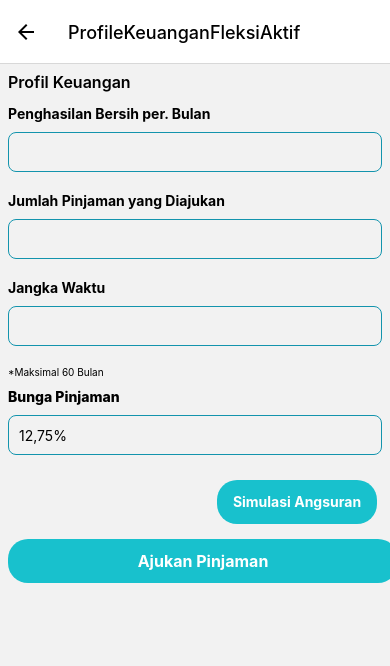
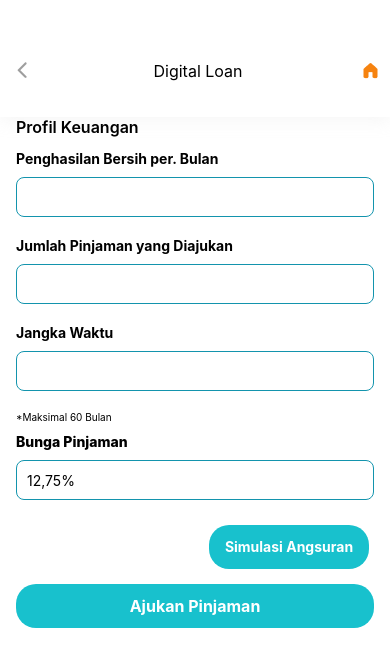
Before and after one commit to ascaryaaa/react-native-spring-boot-angular-loan, a React Native app in the folder mobile-side/: screen /ProfileKeuanganFleksiAktif in a window 390 px wide. Shown: the top 666 px of the page. Built offline with nearby package versions, Linux system fonts and the light colour scheme.

Commit message:
nambah home dan bni fleksi

```diff
--- a/mobile-side/App.js
+++ b/mobile-side/App.js
@@ -215,6 +215,7 @@ export default function App() {
             component={DataPemohon}
             options={{
               headerTintColor: "black",
+              headerShown: false,
               headerStyle: {
                 backgroundColor: "#FFFFFF",
                 shadowOpacity: 0,
@@ -227,6 +228,7 @@ export default function App() {
             component={ProfileKeuanganGriya}
             options={{
               headerTintColor: "black",
+              headerShown: false,
               headerStyle: {
                 backgroundColor: "#FFFFFF",
                 shadowOpacity: 0,
@@ -239,6 +241,7 @@ export default function App() {
             component={ProfileKeuanganFleksiAktif}
             options={{
               headerTintColor: "black",
+              headerShown: false,
               headerStyle: {
                 backgroundColor: "#FFFFFF",
                 shadowOpacity: 0,
--- a/mobile-side/src/components/HomeFeatures.jsx
+++ b/mobile-side/src/components/HomeFeatures.jsx
@@ -4,7 +4,7 @@ const HomeFeatures = ({ navigation }) => {
   return (
     <View style={styles.container}>
       <View style={styles.atas}>
-        <View style={styles.features}>
+        <View style={styles.featuresKiri}>
           <TouchableOpacity>
             <Image
               source={require("../../../mobile-side/src/assets/icon_ewallet.png")}
@@ -32,7 +32,7 @@ const HomeFeatures = ({ navigation }) => {
           </TouchableOpacity>
           <Text style={{ fontSize: 12 }}>Pembayaran</Text>
         </View>
-        <View style={styles.features}>
+        <View style={styles.featuresKanan}>
           <TouchableOpacity>
             <Image
               source={require("../../../mobile-side/src/assets/icon_pembelian.png")}
@@ -44,7 +44,7 @@ const HomeFeatures = ({ navigation }) => {
       </View>
       {/* ============================================ */}
       <View style={styles.tengah}>
-        <View style={styles.features}>
+        <View style={styles.featuresKiri}>
           <TouchableOpacity>
             <Image
               source={require("../../../mobile-side/src/assets/icon_investasi.png")}
@@ -72,7 +72,7 @@ const HomeFeatures = ({ navigation }) => {
           </TouchableOpacity>
           <Text style={{ fontSize: 12 }}>Digital Loan</Text>
         </View>
-        <View style={styles.features}>
+        <View style={styles.featuresKanan}>
           <TouchableOpacity>
             <Image
               source={require("../../../mobile-side/src/assets/icon_lifeGoals.png")}
@@ -84,7 +84,7 @@ const HomeFeatures = ({ navigation }) => {
       </View>
       {/* ===================================== */}
       <View style={styles.tengah}>
-        <View style={styles.features}>
+        <View style={styles.featuresKiri}>
           <TouchableOpacity>
             <Image
               source={require("../../../mobile-side/src/assets/icon_dikado.png")}
@@ -112,7 +112,7 @@ const HomeFeatures = ({ navigation }) => {
           </TouchableOpacity>
           <Text style={{ fontSize: 12 }}>Rekeningku</Text>
         </View>
-        <View style={styles.features}>
+        <View style={styles.featuresKanan}>
           <TouchableOpacity>
             <Image
               source={require("../../../mobile-side/src/assets/icon_menuLain.png")}
@@ -134,15 +134,27 @@ const styles = StyleSheet.create({
     alignItems: "center",
     // backgroundColor: "yellow",
     width: 90,
+    // backgroundColor: "pink"
+  },
+  featuresKiri: {
+    alignItems: "center",
+    paddingRight: 12,
+    // backgroundColor: "pink"
+  },
+  featuresKanan: {
+    alignItems: "center",
+    paddingLeft:12
+    // backgroundColor: "pink"
   },
   atas: {
     flexDirection: "row",
-    justifyContent: "space-between",
+    justifyContent: 'space-between',
+    resizeMode: "stretch"
   },
   tengah: {
     // backgroundColor: "red",
     flexDirection: "row",
-    justifyContent: "space-between",
+    justifyContent: 'space-between',
     marginTop: 20,
   },
 });
--- a/mobile-side/src/components/ModalAwal.jsx
+++ b/mobile-side/src/components/ModalAwal.jsx
@@ -26,7 +26,7 @@ const ModalAwal = ({}) => {
   const handleLogin = async () => {
     try {
       const response = await axios.post(
-        "http://192.168.22.140:8083/rest/auth/login-account",
+        "http://192.168.209.204:8083/rest/auth/login-account",
 
         {
           username,
--- a/mobile-side/src/screens/DataPemohon.jsx
+++ b/mobile-side/src/screens/DataPemohon.jsx
@@ -1,10 +1,17 @@
-import React, { useState } from 'react';
-import { View, TextInput, Text, StyleSheet, TouchableOpacity, ScrollView} from 'react-native';
-import Buttonjk from '../components/Buttonjk';
-import Bniaddress from '../components/Bniaddress';
+import React, { useState } from "react";
+import {
+  View,
+  TextInput,
+  Text,
+  Image,
+  StyleSheet,
+  TouchableOpacity,
+  ScrollView,
+} from "react-native";
+import Buttonjk from "../components/Buttonjk";
+import Bniaddress from "../components/Bniaddress";
 
-const DataPemohon = ({navigation}) => {
-
+const DataPemohon = ({ navigation }) => {
   const [inputData, setInputData] = useState({
     nama: " ",
     nik: " ",
@@ -19,40 +26,66 @@ const DataPemohon = ({navigation}) => {
   });
 
   return (
-        <ScrollView style={styles.container}>
+    <View style={styles.bg}>
+      <View style={styles.shadow}>
+        <View style={styles.navbar}>
+          <TouchableOpacity onPress={() => navigation.navigate("Home")}>
+            <Image
+              source={require("../../../mobile-side/src/assets/Icon_leftarrow.png")}
+            />
+          </TouchableOpacity>
+          <Text style={{ fontSize: 16 }}>Digital Loan</Text>
+          <Image
+            source={require("../../../mobile-side/src/assets/Icon_homeorg.png")}
+          />
+        </View>
+      </View>
+      <View style={styles.container}>
+        <ScrollView>
           <View>
             <Text style={styles.text}>Nama Lengkap (Sesuai KTP)</Text>
             <TextInput
               style={styles.input}
               placeholder="Nama Lengkap"
               value={inputData.nama}
-                    onChangeText={(text) => setInputData({...inputData, nama: text})}
+              onChangeText={(text) =>
+                setInputData({ ...inputData, nama: text })
+              }
             />
             <Text style={styles.text}>NIK</Text>
             <TextInput
               style={styles.input}
               placeholder="NIK"
+              keyboardType="numeric"
               value={inputData.nik}
-                    onChangeText={(number) => setInputData({...inputData, nik: number})}
+              onChangeText={(number) =>
+                setInputData({ ...inputData, nik: number })
+              }
             />
             <Text style={styles.text}>Jenis Kelamin</Text>
-                <Buttonjk/>
-                <View style={{flexDirection: 'row', top: 5}}>
-                    <Text style={{flex: 1, textAlign: 'auto', fontWeight: '800'}}>Tempat Lahir</Text>
-                    <Text style={{flex: 1, fontWeight: '800'}}>Tanggal Lahir</Text>
+            <Buttonjk />
+            <View style={{ flexDirection: "row", top: 5 }}>
+              <Text style={{ flex: 1, textAlign: "auto", fontWeight: "800" }}>
+                Tempat Lahir
+              </Text>
+              <Text style={{ flex: 1, fontWeight: "800" }}>Tanggal Lahir</Text>
             </View>
-                <View style={{flexDirection: 'row'}}>
+            <View style={{ flexDirection: "row" }}>
               <TextInput
                 style={styles.input1}
                 placeholder="Tempat Lahir"
                 value={inputData.tempatLahir}
-                        onChangeText={(text) => setInputData({...inputData, tempatLahir: text})}
+                onChangeText={(text) =>
+                  setInputData({ ...inputData, tempatLahir: text })
+                }
               />
               <TextInput
                 style={styles.input2}
                 placeholder="Tanggal Lahir"
                 value={inputData.tanggalLahir}
-                        onChangeText={(text) => setInputData({...inputData, tempatLahir: text})}
+                onChangeText={(text) =>
+                  setInputData({ ...inputData, tempatLahir: text })
+                }
               />
             </View>
             <Text style={styles.text}>Alamat (Sesuai KTP)</Text>
@@ -60,63 +93,109 @@ const DataPemohon = ({navigation}) => {
               style={styles.input}
               placeholder="Alamat"
               value={inputData.alamat}
-                    onChangeText={(text) => setInputData({...inputData, alamat: text})}
+              onChangeText={(text) =>
+                setInputData({ ...inputData, alamat: text })
+              }
             />
             <Text style={styles.text}>Kode Pos</Text>
             <TextInput
               style={styles.input}
               placeholder="Kode Pos"
               value={inputData.kodePos}
-                    onChangeText={(text) => setInputData({...inputData, kodePos: text})}
+              onChangeText={(text) =>
+                setInputData({ ...inputData, kodePos: text })
+              }
             />
             <Text style={styles.text}>Kelurahan</Text>
             <TextInput
               style={styles.input}
               placeholder="Kelurahan"
               value={inputData.kelurahan}
-                    onChangeText={(text) => setInputData({...inputData, kelurahan: text})}
+              onChangeText={(text) =>
+                setInputData({ ...inputData, kelurahan: text })
+              }
             />
             <Text style={styles.text}>Kecamatan</Text>
             <TextInput
               style={styles.input}
               placeholder="Kecamatan"
               value={inputData.kecamatan}
-                    onChangeText={(text) => setInputData({...inputData, kecamatan: text})}
+              onChangeText={(text) =>
+                setInputData({ ...inputData, kecamatan: text })
+              }
             />
             <Text style={styles.text}>NPWP</Text>
             <TextInput
               style={styles.input}
               placeholder="NPWP"
               value={inputData.npwp}
-                    onChangeText={(number) => setInputData({...inputData, npwp: number})}
+              onChangeText={(number) =>
+                setInputData({ ...inputData, npwp: number })
+              }
             />
             <Text style={styles.text}>Unit Kerja BNI Terdekat</Text>
             <View style={styles.input}>
-                    <Bniaddress/>
+              <Bniaddress />
             </View>
-                <TouchableOpacity style={styles.button} onPress={() => navigation.navigate('KetentuanFleksiAktif')}>
-                    <Text style={{alignSelf: 'center', paddingTop: 8, color: 'white', fontWeight: '900'}}>Selanjutnya</Text>
+            <TouchableOpacity
+              style={styles.button}
+              onPress={() => navigation.navigate("KetentuanFleksiAktif")}
+            >
+              <Text
+                style={{
+                  alignSelf: "center",
+                  paddingTop: 8,
+                  color: "white",
+                  fontWeight: "900",
+                }}
+              >
+                Selanjutnya
+              </Text>
             </TouchableOpacity>
           </View>
         </ScrollView>
+      </View>
+    </View>
   );
 };
 export default DataPemohon;
 
 const styles = StyleSheet.create({
   container: {
-    flex:1,
-    margin: 10,
+    flex: 1,
+    marginHorizontal: 16,
+  },
+  bg: {
+    backgroundColor: "white",
+    height: "100%",
+    width: "100%",
+  },
+  navbar: {
+    flexDirection: "row",
+    alignItems: "center",
+    justifyContent: "space-between",
+    width: "100%",
+    verticalAlign: "top",
+    paddingTop: 60,
+    padding: 12,
+    backgroundColor: "#FFF",
+    marginBottom: 24,
+  },
+  shadow: {
+    shadowColor: "#ddd",
+    shadowOffset: { width: 0, height: 4 },
+    shadowOpacity: 0.25,
+    shadowRadius: 15,
   },
   button: {
     padding: 5,
     margin: 5,
-    alignSelf:'flex-end',
-    marginLeft:80,
-    backgroundColor:'#18C1CD',
-    borderRadius:20,
-    width:130,
-    height:44,
+    alignSelf: "flex-end",
+    marginLeft: 80,
+    backgroundColor: "#18C1CD",
+    borderRadius: 20,
+    width: 130,
+    height: 44,
   },
   input: {
     width: "100%",
@@ -139,7 +218,7 @@ input1: {
     borderRadius: 8,
     borderColor: "#1394AD",
     borderWidth: 1,
-    height:37,
+    height: 37,
     width: 120,
   },
   input2: {
@@ -151,11 +230,10 @@ input2: {
     paddingHorizontal: 10,
     borderRadius: 8,
     borderColor: "#1394AD",
-    height:37,
     width: 120,
-    marginLeft: 75,
+    marginLeft: 60,
   },
   text: {
-    fontWeight: '700',
+    fontWeight: "700",
   },
 });
--- a/mobile-side/src/screens/Home.jsx
+++ b/mobile-side/src/screens/Home.jsx
@@ -33,7 +33,7 @@ const Home = ({ navigation }) => {
   );
 
   return (
-    <View>
+    <View style={styles.bg}>
       <View style={styles.container}>
         <ScrollView>
           <View style={styles.header}>
@@ -123,10 +123,15 @@ const Home = ({ navigation }) => {
 const styles = StyleSheet.create({
   container: {
     // alignItems: "center",
-    marginHorizontal: 20,
+    marginHorizontal: 16,
     marginTop: 40,
     height: "100%",
-    // backgroundColor: "red",
+    backgroundColor: "red"
+  },
+  bg: {
+    backgroundColor: "white",
+    height: "100%",
+    width: "100%"
   },
   header: {
     flexDirection: "row",
--- a/mobile-side/src/screens/ProfileKeuanganFleksiAktif.jsx
+++ b/mobile-side/src/screens/ProfileKeuanganFleksiAktif.jsx
@@ -1,9 +1,15 @@
 import { useState } from "react";
-import { StyleSheet, View, Text, TextInput, TouchableOpacity } from "react-native";
+import {
+  StyleSheet,
+  View,
+  Text,
+  TextInput,
+  Image,
+  TouchableOpacity,
+} from "react-native";
 import { ScrollView } from "react-native-gesture-handler";
 
-const ProfileKeuanganFleksiAktif = ({navigation}) => {
-
+const ProfileKeuanganFleksiAktif = ({ navigation }) => {
   const [inputData, setInputData] = useState({
     penghasilanBersih: " ",
     jumlahPinjaman: " ",
@@ -11,7 +17,11 @@ const ProfileKeuanganFleksiAktif = ({navigation}) => {
   });
 
   const data = [
-        { id: 1, title: "Penghasilan Bersih per Bulan", content: "Rp 8.000.000,00" },
+    {
+      id: 1,
+      title: "Penghasilan Bersih per Bulan",
+      content: "Rp 8.000.000,00",
+    },
     { id: 2, title: "Jangka Waktu", content: "120 Bulan" },
     { id: 3, title: "Suku Bunga per Tahun", content: "12,75%" },
     { id: 4, title: "Total Pinjaman", content: "Rp 100.000.000,00" },
@@ -25,36 +35,62 @@ const ProfileKeuanganFleksiAktif = ({navigation}) => {
   };
 
   return (
-        <ScrollView style={styles.container}>
+    <View style={styles.bg}>
+      <View style={styles.shadow}>
+        <View style={styles.navbar}>
+          <TouchableOpacity onPress={() => navigation.navigate("Home")}>
+            <Image
+              source={require("../../../mobile-side/src/assets/Icon_leftarrow.png")}
+            />
+          </TouchableOpacity>
+          <Text style={{ fontSize: 16 }}>Digital Loan</Text>
+          <Image
+            source={require("../../../mobile-side/src/assets/Icon_homeorg.png")}
+          />
+        </View>
+      </View>
+      {/* container atas */}
+      <View style={styles.container}>
+        <ScrollView>
           <View>
-                <Text style={{fontWeight: '600', fontSize: 16, marginBottom: 13}}>Profil Keuangan</Text>
+            <Text style={{ fontWeight: "600", fontSize: 16, marginBottom: 13 }}>
+              Profil Keuangan
+            </Text>
             <Text style={styles.text}>Penghasilan Bersih per. Bulan</Text>
             <TextInput
               style={styles.input}
               placeholder="Penghasilan Bersih per. Bulan"
               value={inputData.penghasilanBersih}
-                    onChangeText={(number) => setInputData({...inputData, penghasilanBersih: number})}
+              onChangeText={(number) =>
+                setInputData({ ...inputData, penghasilanBersih: number })
+              }
             />
             <Text style={styles.text}>Jumlah Pinjaman yang Diajukan</Text>
             <TextInput
               style={styles.input}
               placeholder="Jumlah Pinjaman yang Diajukan"
               value={inputData.jumlahPinjaman}
-                    onChangeText={(number) => setInputData({...inputData, jumlahPinjaman: number})}
+              onChangeText={(number) =>
+                setInputData({ ...inputData, jumlahPinjaman: number })
+              }
             />
             <Text style={styles.text}>Jangka Waktu</Text>
             <TextInput
               style={styles.input}
               placeholder="Jangka Waktu"
               value={inputData.jangkaWaktu}
-                    onChangeText={(number) => setInputData({...inputData, jangkaWaktu: number})}
+              onChangeText={(number) =>
+                setInputData({ ...inputData, jangkaWaktu: number })
+              }
             />
-                <Text style={{ marginBottom: 10, fontSize: 10 }}>*Maksimal 60 Bulan</Text>
-                <Text style={{fontWeight: '800'}}>Bunga Pinjaman</Text>
+            <Text style={{ marginBottom: 10, fontSize: 10 }}>
+              *Maksimal 60 Bulan
+            </Text>
+            <Text style={{ fontWeight: "800" }}>Bunga Pinjaman</Text>
             <TextInput
               style={styles.input}
-                    placeholder='Persediaan Per Tahun'
-                    value='12,75%'
+              placeholder="Persediaan Per Tahun"
+              value="12,75%"
             />
             <View style={styles.container1}>
               <TouchableOpacity onPress={toggleDropdown} style={styles.button}>
@@ -65,28 +101,72 @@ const ProfileKeuanganFleksiAktif = ({navigation}) => {
                   <Text style={styles.text}>Hasil</Text>
                   {data.map((view) => (
                     <View key={view.id} style={styles.row}>
-                            <Text style={{ flex: 1, textAlign: 'left', fontWeight: '300' }}>{view.title}</Text>
-                            <Text style={{ flex: 1,textAlign: 'right', fontWeight: '600'}}>{view.content}</Text>
+                      <Text
+                        style={{
+                          flex: 1,
+                          textAlign: "left",
+                          fontWeight: "300",
+                        }}
+                      >
+                        {view.title}
+                      </Text>
+                      <Text
+                        style={{
+                          flex: 1,
+                          textAlign: "right",
+                          fontWeight: "600",
+                        }}
+                      >
+                        {view.content}
+                      </Text>
                     </View>
                   ))}
-                        <Text style={{fontWeight: '300', marginVertical: 20, fontWeight: '500'}}>Simulasi menggunakan suku bunga yang berlaku saat ini</Text>
+                  <Text
+                    style={{
+                      fontWeight: "300",
+                      marginVertical: 20,
+                      fontWeight: "500",
+                    }}
+                  >
+                    Simulasi menggunakan suku bunga yang berlaku saat ini
+                  </Text>
                 </View>
               )}
             </View>
-                <TouchableOpacity style={styles.button1} onPress={() => navigation.navigate('DataPemohon')}>
-                    <Text style={{textAlign: 'center', paddingTop: 12, color: 'white', fontWeight: '700', fontSize: 16}}>Ajukan Pinjaman</Text>
+            <TouchableOpacity
+              style={styles.button1}
+              onPress={() => navigation.navigate("DataPemohon")}
+            >
+              <Text
+                style={{
+                  textAlign: "center",
+                  paddingTop: 12,
+                  color: "white",
+                  fontWeight: "700",
+                  fontSize: 16,
+                }}
+              >
+                Ajukan Pinjaman
+              </Text>
             </TouchableOpacity>
           </View>
         </ScrollView>
-    )
-}
+      </View>
+    </View>
+  );
+};
 
 export default ProfileKeuanganFleksiAktif;
 
 const styles = StyleSheet.create({
   container: {
-        flex:1,
-        padding: 8,
+    flex: 1,
+    marginHorizontal: 16,
+  },
+  bg: {
+    backgroundColor: "white",
+    height: "100%",
+    width: "100%",
   },
   container1: {
     alignItems: "center",
@@ -95,19 +175,37 @@ const styles = StyleSheet.create({
   button: {
     padding: 5,
     margin: 5,
-      alignSelf:'flex-end',
-      marginLeft:80,
-      backgroundColor:'#18C1CD',
-      borderRadius:20,
-      width:160,
-      height:44,
+    alignSelf: "flex-end",
+    marginLeft: 80,
+    backgroundColor: "#18C1CD",
+    borderRadius: 20,
+    width: 160,
+    height: 44,
+  },
+  shadow: {
+    shadowColor: "#ddd",
+    shadowOffset: { width: 0, height: 4 },
+    shadowOpacity: 0.25,
+    shadowRadius: 15,
   },
   button1: {
     marginTop: 10,
-        backgroundColor: '#18C1CD',
+    backgroundColor: "#18C1CD",
     borderRadius: 20,
-        width: 390,
+    width: "100%",
     height: 44,
+  },
+  navbar: {
+    flexDirection: "row",
+    alignItems: "center",
+    justifyContent: "space-between",
+    verticalAlign: "top",
+    // height: 48,
+    paddingTop: 60,
+    padding: 12,
+    width: "100%",
+    backgroundColor: "#FFF",
+    marginBottom: 24,
   },
   input: {
     width: "100%",
@@ -125,7 +223,7 @@ const styles = StyleSheet.create({
     padding: 10,
     borderRadius: 5,
     marginTop: 10,
-        width: '100%',
+    width: "100%",
   },
   textButton: {
     alignSelf: "center",
@@ -135,12 +233,12 @@ const styles = StyleSheet.create({
     fontSize: 14,
   },
   text: {
-        fontWeight: '700',
+    fontWeight: "700",
   },
   row: {
-        flexDirection: 'row',
-        borderColor: '#000',
+    flexDirection: "row",
+    borderColor: "#000",
     marginBottom: 15,
-        justifyContent: 'space-between',
+    justifyContent: "space-between",
   },
 });
--- a/mobile-side/src/utils/Constant.js
+++ b/mobile-side/src/utils/Constant.js
@@ -1,4 +1,4 @@
-const CONNECTION = "192.168.22.140";
+const CONNECTION = "192.168.209.204";
 
 const PORT = "8083";
 const MAIN_URL = `http://${CONNECTION}:${PORT}/loan/v1/`;
```
Also changed, not shown: mobile-side/src/screens/DigitalLoan.jsx (+12 -6 lines), 1 other file (tests, documents, lock files or other folders). Lines whose indentation alone changed are shown as unchanged.
